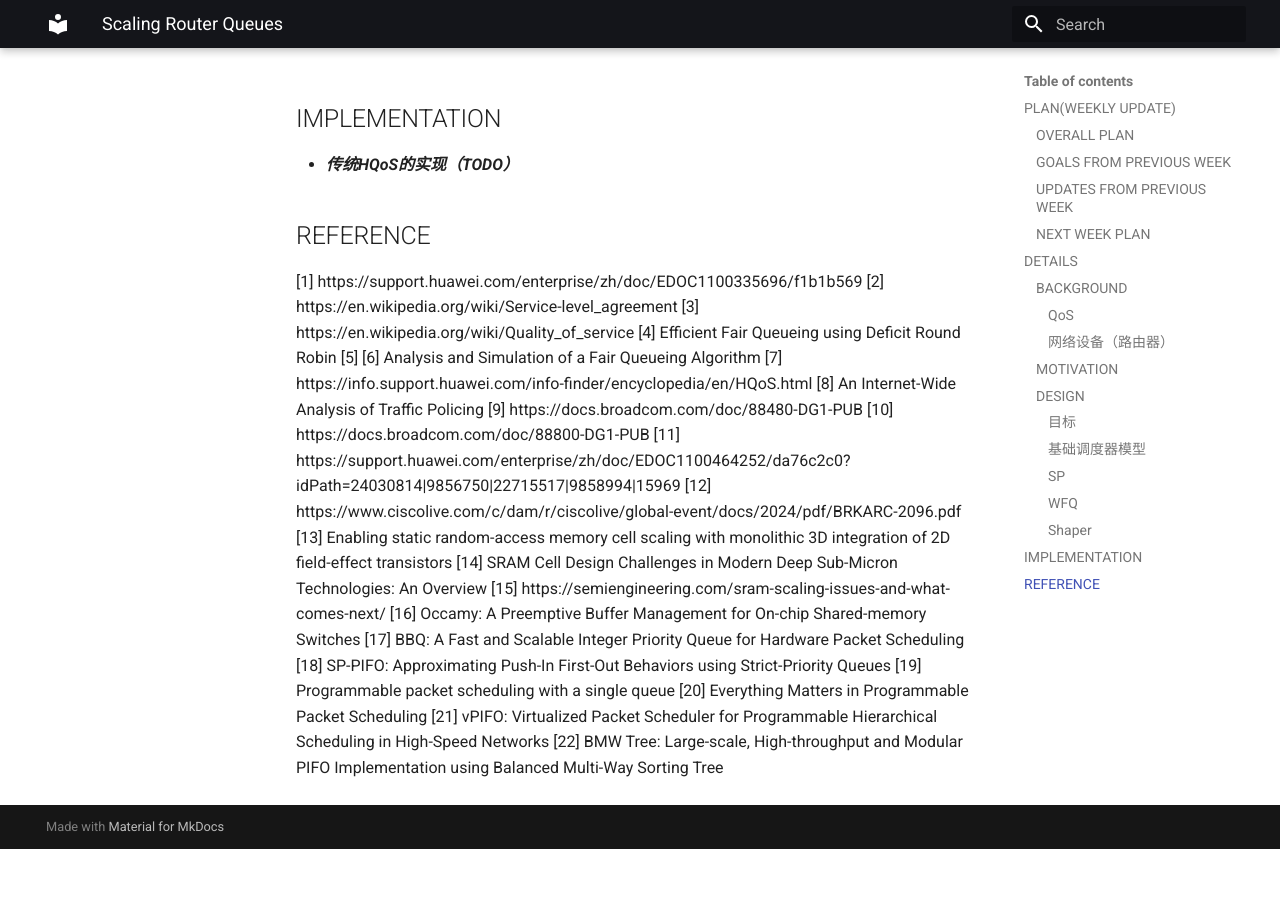
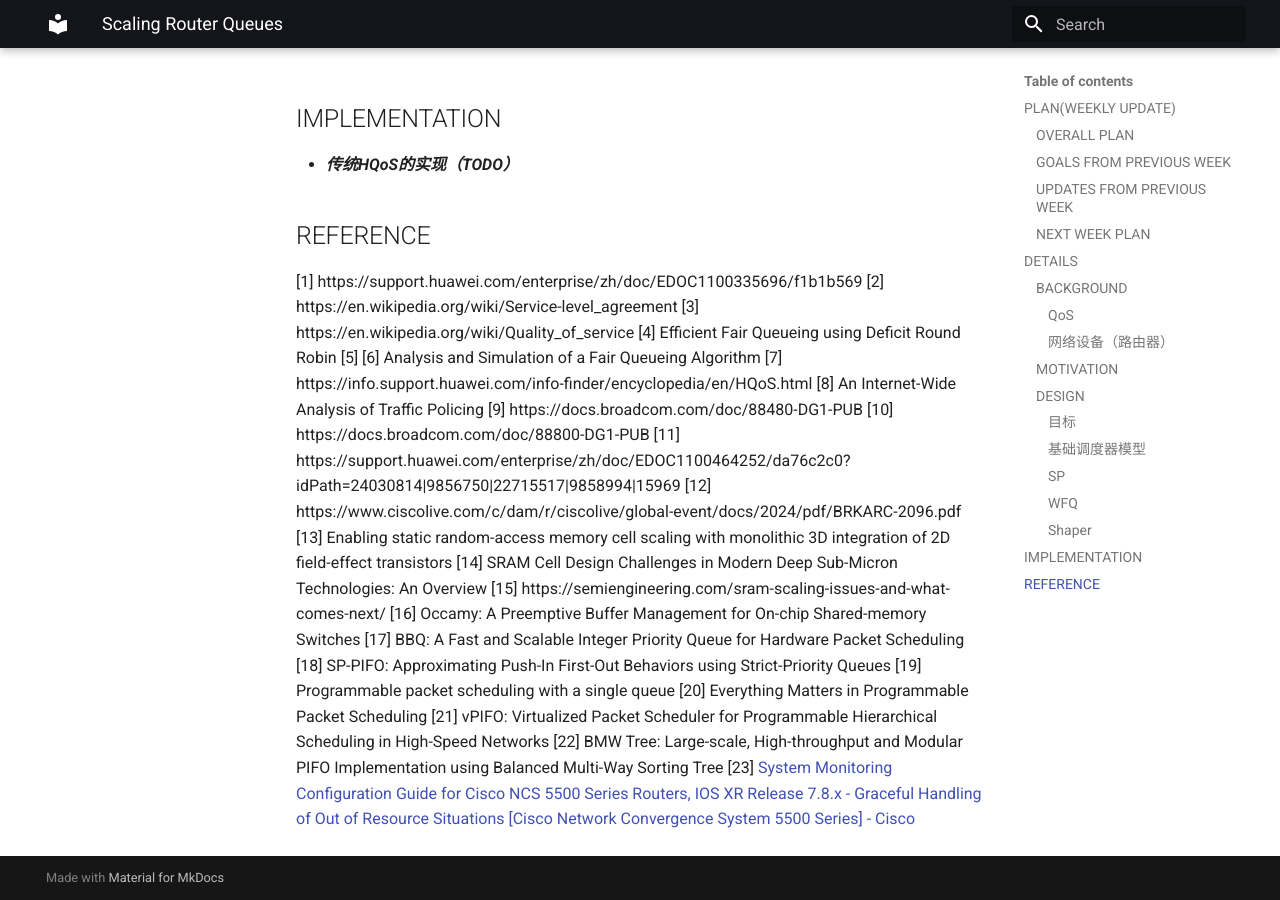
Before and after one commit to blowinding/blowinding.github.io, an MkDocs documentation site: the page built from docs/research/Scaling Router Queues.md, in a window 1280 px wide and 900 px high, scrolled down 7023 px. Built offline with MkDocs 1.6.1 and Material for MkDocs 9.7.7, drawn with Linux system fonts in a browser that asks for light colours; before the commit the page ends 7872 px from its top, so only the background shows below that; some of the changed text lies outside the part shown.

Commit message:
:memo: write a little about scaling router queue

```diff
--- a/docs/research/Scaling Router Queues.md
+++ b/docs/research/Scaling Router Queues.md
@@ -67,7 +67,7 @@
 			- queue info table开销增大
 				- 对于BCM88480，一共有32K个VOQ，按照每个QIT只存储head ptr、tail ptr，字长为64bit估计，需要0.48MB缓存存储QIT，占约1/16
 		- 为什么这个代价需要优化
-			- ***维护队列的缓存存放在片内缓存（TODO）***
+			- 维护队列的缓存存放在片内缓存[23]
 			- 片外缓存或许可以存放报文，但是片内缓存无法维护更多的队列（存在极限）
 			- 片上 SRAM 缩放已经远落后于逻辑电路缩放，造成功耗更高、面积效率更低，因此SRAM不能大容量扩展[13]、[14]、[15]
 			- 目前单位带宽的SRAM容量下降了4倍[16]
@@ -181,3 +181,4 @@
 [20] Everything Matters in Programmable Packet Scheduling
 [21] vPIFO: Virtualized Packet Scheduler for Programmable Hierarchical Scheduling in High-Speed Networks
 [22] BMW Tree: Large-scale, High-throughput and Modular PIFO Implementation using Balanced Multi-Way Sorting Tree
+[23]  [System Monitoring Configuration Guide for Cisco NCS 5500 Series Routers, IOS XR Release 7.8.x - Graceful Handling of Out of Resource Situations \[Cisco Network Convergence System 5500 Series\] - Cisco](https://www.cisco.com/c/en/us/td/docs/iosxr/ncs5500/system-monitoring/78x/b-system-monitoring-cg-ncs5500-78x/oor-handling.html)
```
